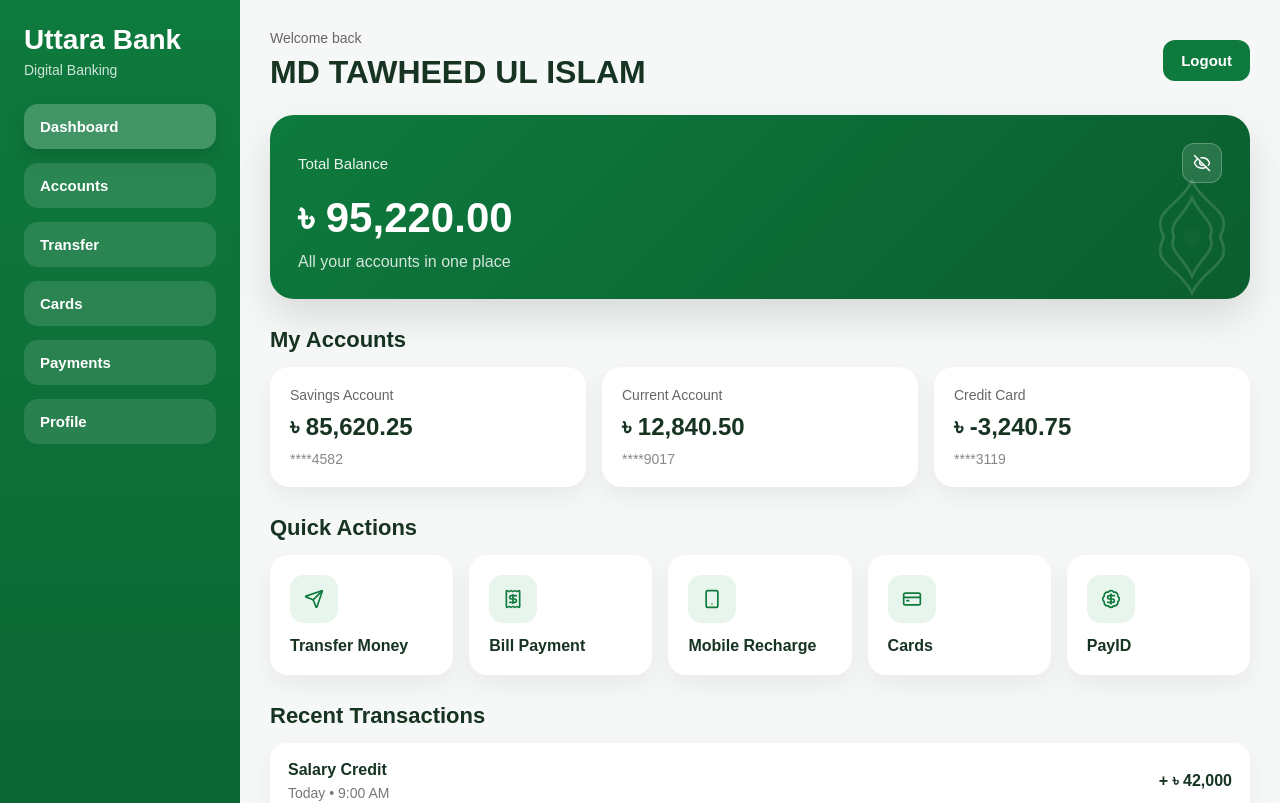
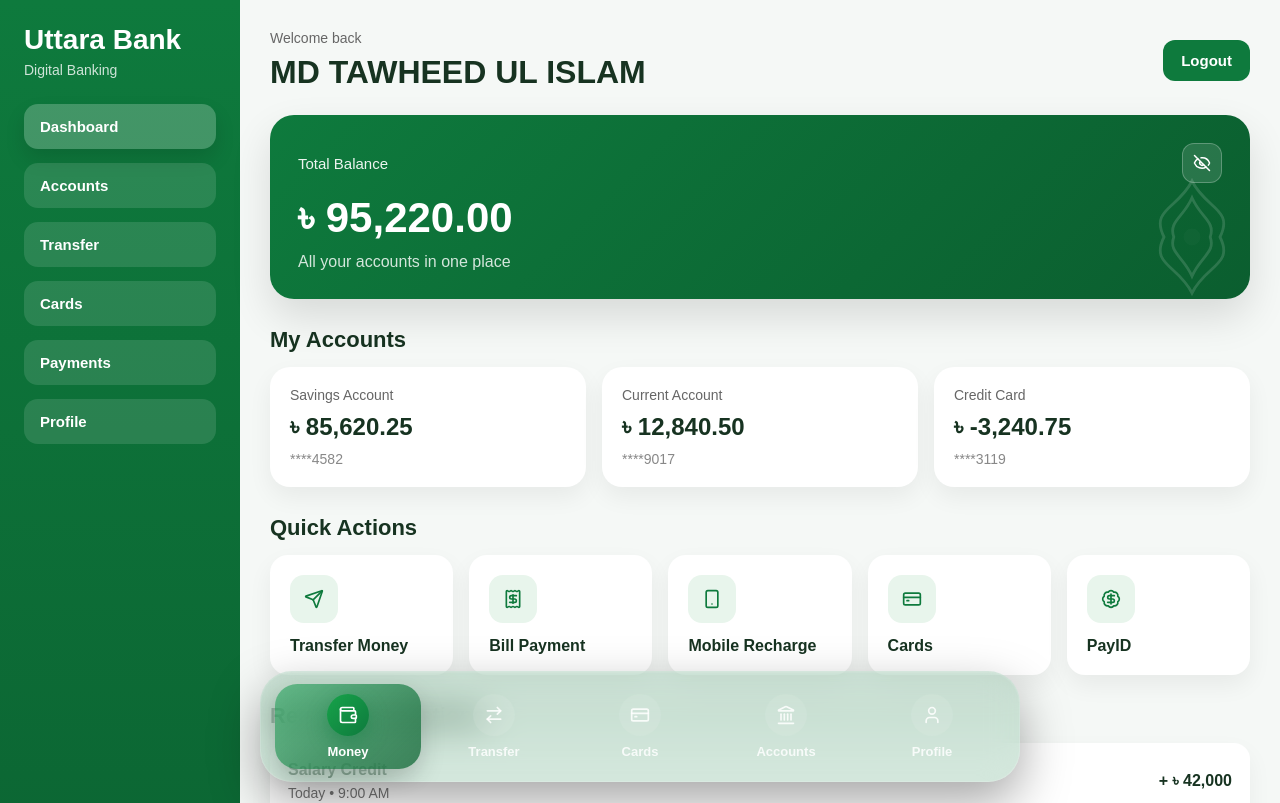
Before and after one commit to TawheedTechverse/Uttara-Bank-App, a React (Vite) app: page /dashboard in a window 1280 px wide. Shown: the top 803 px of the page. Built offline with nearby package versions, Linux system fonts and the light colour scheme.

Commit message:
Updated quick access bar to navigate in pages

```diff
--- /dev/null
+++ b/src/components/BottomNav.jsx
@@ -0,0 +1,145 @@
+import { useNavigate, useLocation } from "react-router-dom";
+import { motion } from "framer-motion";
+import {
+  Wallet,
+  ArrowRightLeft,
+  CreditCard,
+  User,
+  Landmark,
+} from "lucide-react";
+
+export default function BottomNav() {
+  const navigate = useNavigate();
+  const location = useLocation();
+
+  const items = [
+    { label: "Money", path: "/dashboard", icon: Wallet },
+    { label: "Transfer", path: "/transfer", icon: ArrowRightLeft },
+    { label: "Cards", path: "/cards", icon: CreditCard },
+    { label: "Accounts", path: "/accounts", icon: Landmark },
+    { label: "Profile", path: "/profile", icon: User },
+  ];
+
+  return (
+    <div style={styles.wrapper}>
+      <div style={styles.nav}>
+        {items.map((item) => {
+          const active = location.pathname === item.path;
+          const Icon = item.icon;
+
+          return (
+            <motion.button
+              key={item.label}
+              onClick={() => navigate(item.path)}
+              style={{
+                ...styles.navItem,
+                ...(active ? styles.activeNavItem : {}),
+              }}
+              whileHover={{ scale: 1.06, y: -3 }}
+              whileTap={{ scale: 0.95 }}
+              transition={{ type: "spring", stiffness: 300, damping: 18 }}
+            >
+              <div
+                style={{
+                  ...styles.iconCircle,
+                  ...(active ? styles.activeIconCircle : {}),
+                }}
+              >
+                <Icon
+                  size={20}
+                  color={active ? "#ffffff" : "rgba(255,255,255,0.85)"}
+                />
+              </div>
+
+              <span
+                style={{
+                  ...styles.label,
+                  ...(active ? styles.activeLabel : {}),
+                }}
+              >
+                {item.label}
+              </span>
+            </motion.button>
+          );
+        })}
+      </div>
+    </div>
+  );
+}
+
+const styles = {
+  wrapper: {
+    position: "fixed",
+    bottom: "18px",
+    left: "50%",
+    transform: "translateX(-50%)",
+    width: "min(92%, 760px)",
+    zIndex: 999,
+    display: "flex",
+    justifyContent: "center",
+    pointerEvents: "none",
+  },
+
+  nav: {
+    width: "100%",
+    display: "flex",
+    justifyContent: "space-between",
+    alignItems: "center",
+    padding: "12px 14px",
+    borderRadius: "32px",
+    background: "rgba(14, 122, 61, 0.18)",
+    backdropFilter: "blur(18px)",
+    WebkitBackdropFilter: "blur(18px)",
+    border: "1px solid rgba(255,255,255,0.12)",
+    boxShadow:
+      "0 20px 50px rgba(0,0,0,0.35), inset 0 1px 0 rgba(255,255,255,0.08)",
+    pointerEvents: "auto",
+  },
+
+  navItem: {
+    flex: 1,
+    border: "none",
+    background: "transparent",
+    color: "white",
+    display: "flex",
+    flexDirection: "column",
+    alignItems: "center",
+    justifyContent: "center",
+    gap: "8px",
+    padding: "10px 8px",
+    borderRadius: "22px",
+    cursor: "pointer",
+    transition: "all 0.3s ease",
+  },
+
+  activeNavItem: {
+    background:
+      "linear-gradient(135deg, rgba(19, 156, 79, 0.55), rgba(8, 95, 45, 0.75))",
+    boxShadow: "0 10px 25px rgba(0,0,0,0.18)",
+  },
+
+  iconCircle: {
+    width: "42px",
+    height: "42px",
+    borderRadius: "50%",
+    display: "flex",
+    alignItems: "center",
+    justifyContent: "center",
+    background: "rgba(255,255,255,0.08)",
+  },
+
+  activeIconCircle: {
+    background: "linear-gradient(135deg, #17a34a, #0E7A3D)",
+    boxShadow: "0 8px 20px rgba(14,122,61,0.45)",
+  },
+
+  label: {
+    fontSize: "13px",
+    fontWeight: "600",
+    color: "rgba(255,255,255,0.82)",
+  },
+
+  activeLabel: {
+    color: "#ffffff",
+  },
+};
--- a/src/pages/Accounts.jsx
+++ b/src/pages/Accounts.jsx
@@ -1,6 +1,6 @@
 import { motion } from "framer-motion";
 import Sidebar from "../components/Sidebar.jsx";
-
+import BottomNav from "../components/BottomNav.jsx";
 export default function Accounts() {
   const accounts = [
     { type: "Savings Account", number: "****4582", balance: "৳ 85,620.25" },
@@ -29,13 +29,14 @@
           ))}
         </div>
       </main>
+      <BottomNav />
     </div>
   );
 }
 
 const styles = {
   page: { minHeight: "100vh", display: "flex", background: "#f5f8f6" },
-  main: { flex: 1, padding: "30px" },
+  main: { flex: 1, padding: "30px", paddingBottom: "120px" },
   title: { marginTop: 0, color: "#173321" },
   grid: {
     display: "grid",
--- a/src/pages/Cards.jsx
+++ b/src/pages/Cards.jsx
@@ -1,6 +1,6 @@
 import { motion } from "framer-motion";
 import Sidebar from "../components/Sidebar.jsx";
-
+import BottomNav from "../components/BottomNav.jsx";
 export default function Cards() {
   return (
     <div style={styles.page}>
@@ -29,13 +29,14 @@
           </div>
         </motion.div>
       </main>
+      <BottomNav />
     </div>
   );
 }
 
 const styles = {
   page: { minHeight: "100vh", display: "flex", background: "#f5f8f6" },
-  main: { flex: 1, padding: "30px" },
+  main: { flex: 1, padding: "30px", paddingBottom: "120px" },
   title: { marginTop: 0, color: "#173321" },
   cardBox: {
     maxWidth: "460px",
--- a/src/pages/Dashboard.jsx
+++ b/src/pages/Dashboard.jsx
@@ -1,6 +1,8 @@
 import { useState } from "react";
 import { useNavigate } from "react-router-dom";
 import { motion } from "framer-motion";
+import BottomNav from "../components/BottomNav.jsx";
+
 import {
   Send,
   Receipt,
@@ -175,6 +177,7 @@
           </div>
         </section>
       </main>
+      <BottomNav />
     </div>
   );
 }
@@ -191,6 +194,7 @@
     flex: 1,
     padding: "30px",
     minWidth: 0,
+    paddingBottom: "120px",
   },
 
   topbar: {
--- a/src/pages/Payments.jsx
+++ b/src/pages/Payments.jsx
@@ -1,6 +1,6 @@
 import { motion } from "framer-motion";
 import Sidebar from "../components/Sidebar.jsx";
-
+import BottomNav from "../components/BottomNav.jsx";
 export default function Payments() {
   const items = ["Electricity Bill", "Gas Bill", "Internet Bill", "Mobile Recharge"];
 
@@ -24,13 +24,14 @@
           ))}
         </div>
       </main>
+      <BottomNav />
     </div>
   );
 }
 
 const styles = {
   page: { minHeight: "100vh", display: "flex", background: "#f5f8f6" },
-  main: { flex: 1, padding: "30px" },
+  main: { flex: 1, padding: "30px", paddingBottom: "120px" },
   title: { marginTop: 0, color: "#173321" },
   grid: {
     display: "grid",
--- a/src/pages/Profile.jsx
+++ b/src/pages/Profile.jsx
@@ -1,6 +1,6 @@
 import { motion } from "framer-motion";
 import Sidebar from "../components/Sidebar.jsx";
-
+import BottomNav from "../components/BottomNav.jsx";
 export default function Profile() {
   return (
     <div style={styles.page}>
@@ -19,13 +19,14 @@
           <p><strong>Phone:</strong> +8801XXXXXXXXX</p>
         </motion.div>
       </main>
+      <BottomNav />
     </div>
   );
 }
 
 const styles = {
   page: { minHeight: "100vh", display: "flex", background: "#f5f8f6" },
-  main: { flex: 1, padding: "30px" },
+  main: { flex: 1, padding: "30px", paddingBottom: "120px" },
   title: { marginTop: 0, color: "#173321" },
   card: {
     maxWidth: "500px",
--- a/src/pages/Transfer.jsx
+++ b/src/pages/Transfer.jsx
@@ -1,6 +1,6 @@
 import { motion } from "framer-motion";
 import Sidebar from "../components/Sidebar.jsx";
-
+import BottomNav from "../components/BottomNav.jsx";
 export default function Transfer() {
   return (
     <div style={styles.page}>
@@ -24,13 +24,14 @@
           </motion.button>
         </div>
       </main>
+      <BottomNav />
     </div>
   );
 }
 
 const styles = {
   page: { minHeight: "100vh", display: "flex", background: "#f5f8f6" },
-  main: { flex: 1, padding: "30px" },
+  main: { flex: 1, padding: "30px", paddingBottom: "120px" },
   title: { marginTop: 0, color: "#173321" },
   card: {
     maxWidth: "520px",
```
